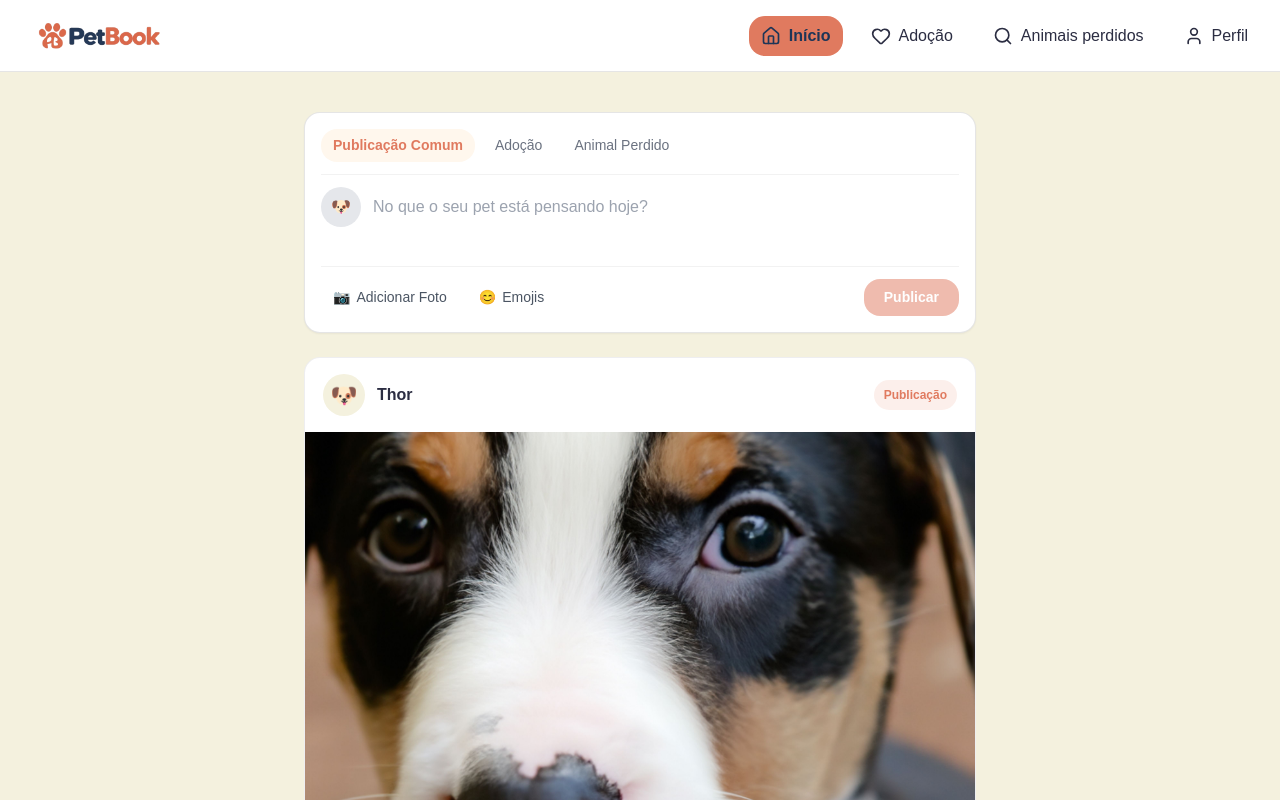
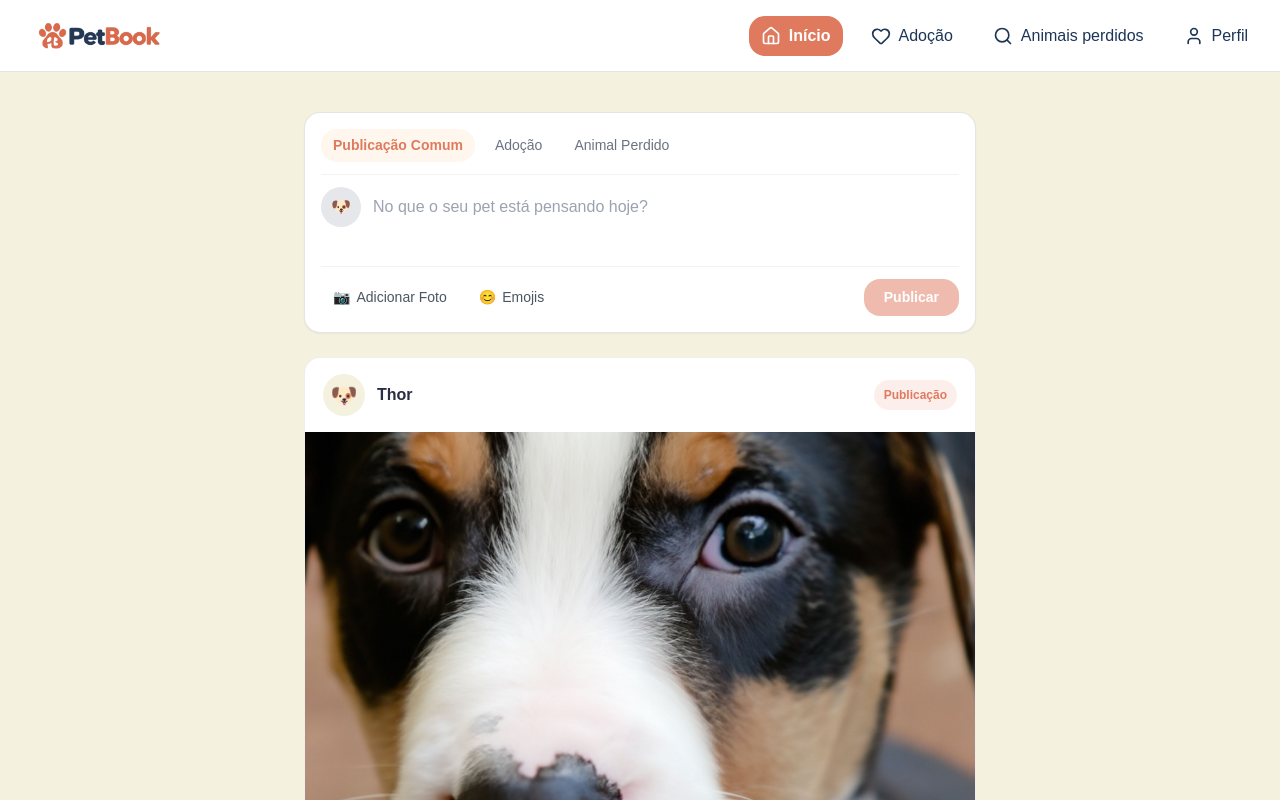
Before and after one commit to maiarakothe/petbook, a Next.js app in the folder frontend/: page / in a window 1280 px wide. Shown: the top 800 px of the page. Built offline with nearby package versions, Linux system fonts and the light colour scheme.

Commit message:
style: ajusta cor do item do menu selecionado

```diff
--- a/frontend/components/Header/Header.module.css
+++ b/frontend/components/Header/Header.module.css
@@ -26,7 +26,7 @@
   gap: 8px;
   padding: 8px 12px;
   border-radius: var(--border-radius);
-  color: var(--text-main);
+  color: var(--secondary);
   text-decoration: none;
   transition: all 0.2s ease;
 }
@@ -37,7 +37,7 @@
 }
 
 .active {
-  color: var(--secondary);
+  color: white;
   font-weight: 600;
   background-color: var(--primary);
 }
```
